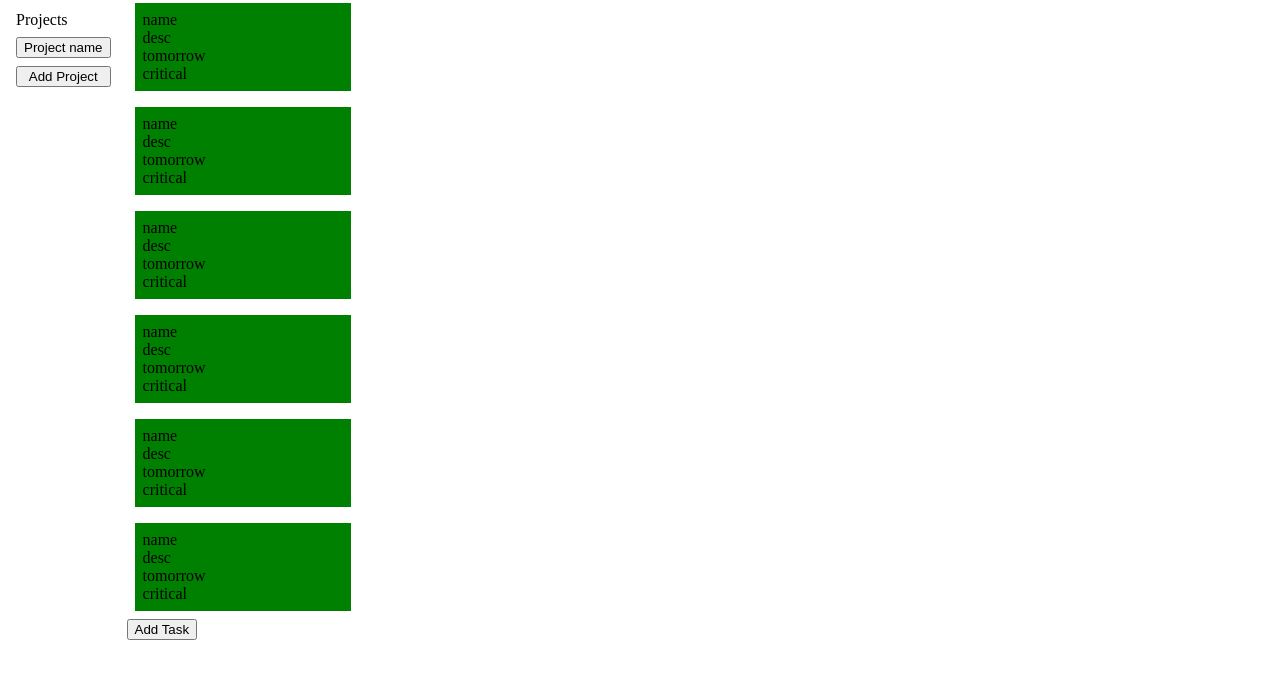
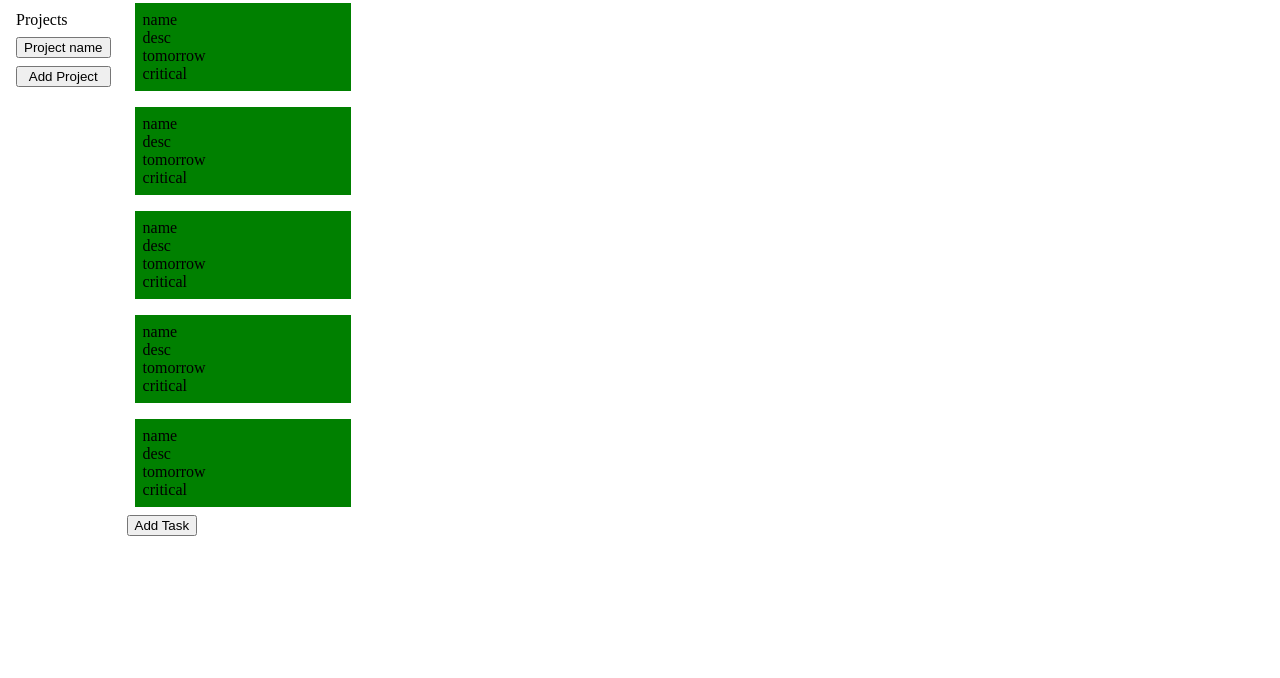
Before and after one commit to R894/todo-list, a website built with webpack: page dist/index.html in a window 1280 px wide. Shown: the part 74-752 px from the top of the page. Built offline with nearby package versions, Linux system fonts and the light colour scheme.

Commit message:
add basic displayController functionality

```diff
--- a/src/displayController.js
+++ b/src/displayController.js
@@ -0,0 +1,42 @@
+class DisplayController{
+
+    constructor(){
+        this.taskList = document.querySelector('.task-list');
+    }
+
+    displayProject(project){
+        this.taskList.textContent = '';
+        let taskList = project.getTaskList();
+        taskList.forEach(task => {
+            this.displayTask(task)
+        });
+    }
+
+    displayTask(task){
+        let taskDiv = document.createElement('div');
+        let name = document.createElement('div');
+        let desc = document.createElement('div');
+        let dueDate = document.createElement('div');
+        let prio = document.createElement('div');
+
+        taskDiv.classList.add('task');
+        name.classList.add('name');
+        desc.classList.add('desc');
+        dueDate.classList.add('due-date');
+        prio.classList.add('prio');
+
+        name.textContent = task.getName();
+        desc.textContent = task.getDesc();
+        dueDate.textContent = task.getDueDate();
+        prio.textContent = task.getPrio();
+
+        taskDiv.appendChild(name);
+        taskDiv.appendChild(desc);
+        taskDiv.appendChild(dueDate);
+        taskDiv.appendChild(prio);
+
+        this.taskList.appendChild(taskDiv);
+    }
+}
+
+export default DisplayController;
--- a/src/index.js
+++ b/src/index.js
@@ -1,6 +1,8 @@
 import './style.css';
 import Project from './project';
 import Task from './task';
+import DisplayController from './displayController';
+
 
 let p = new Project("Project");
 
@@ -12,3 +14,7 @@ p.addTask(new Task("name","desc", "tomorrow", "critical"));
 
 p.printAllTasks();
 console.log(p.getName());
+
+let d = new DisplayController();
+
+d.displayProject(p);
```
Also changed, not shown: dist/index.html, dist/main.js.
